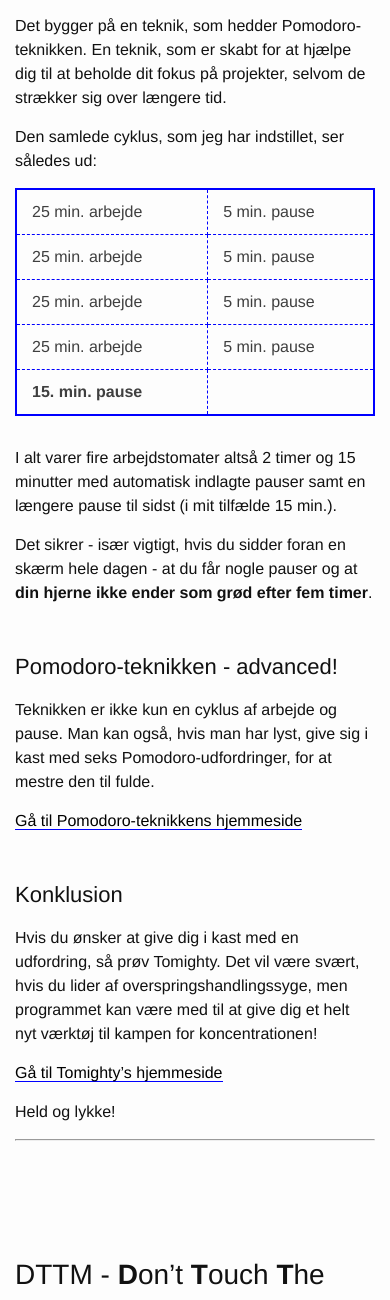
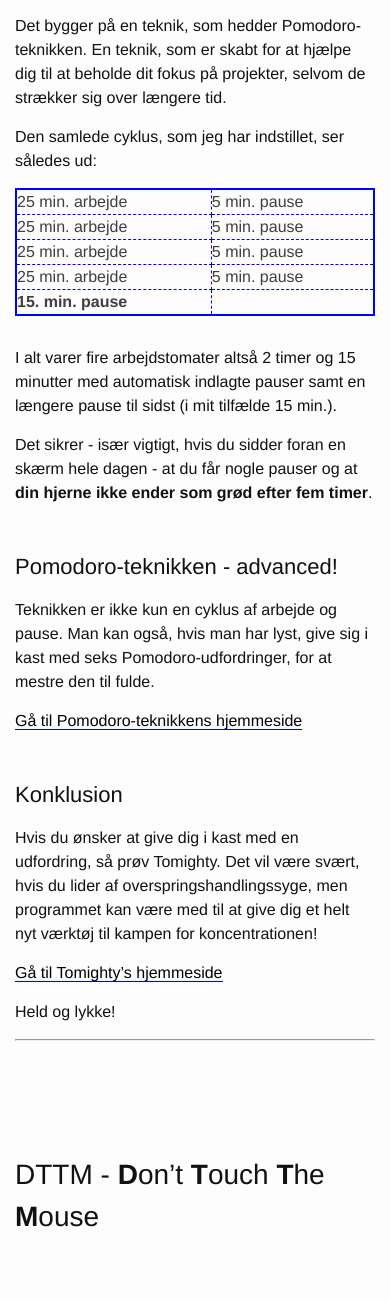
Before and after one commit to peterhoejlundandersen/hilsen, a PHP site: page /_site/blogs/2018/01/27/techlove.html in a window 390 px wide. Shown: the part 4736-6036 px from the top of the page. Run offline with PHP 8.4, Linux system fonts and the light colour scheme.

Commit message:
added css to create mobil friendly tabel

```diff
--- a/_sass/minima/_posts.scss
+++ b/_sass/minima/_posts.scss
@@ -224,3 +224,9 @@ h3 {
   display: block;
   padding: 5px;
 }
+
+@media screen and (max-width: 700px) {
+  table th, table td {
+    padding: 0px!important;
+  }
+}
--- a/_site/assets/main.css
+++ b/_site/assets/main.css
@@ -728,3 +728,7 @@ h3 {
 .in-finder .box .use {
   display: block;
   padding: 5px; }
+
+@media screen and (max-width: 700px) {
+  table th, table td {
+    padding: 0px !important; } }
--- a/_site/feed.xml
+++ b/_site/feed.xml
@@ -1,4 +1,4 @@
-<?xml version="1.0" encoding="utf-8"?><feed xmlns="http://www.w3.org/2005/Atom" ><generator uri="https://jekyllrb.com/" version="3.7.2">Jekyll</generator><link href="http://localhost:4000/feed.xml" rel="self" type="application/atom+xml" /><link href="http://localhost:4000/" rel="alternate" type="text/html" /><updated>2018-04-13T16:11:24+02:00</updated><id>http://localhost:4000/</id><title type="html">Hilsen IT</title><subtitle>Designer hjemmesider med et sikkert fundament i Ruby on Rails, Jekyll og Angular</subtitle><entry><title type="html">Døde dyr i Danmark</title><link href="http://localhost:4000/blogs/2018/04/12/deathshowering.html" rel="alternate" type="text/html" title="Døde dyr i Danmark" /><published>2018-04-12T00:00:00+02:00</published><updated>2018-04-12T00:00:00+02:00</updated><id>http://localhost:4000/blogs/2018/04/12/deathshowering</id><content type="html" xml:base="http://localhost:4000/blogs/2018/04/12/deathshowering.html">&lt;style&gt;
+<?xml version="1.0" encoding="utf-8"?><feed xmlns="http://www.w3.org/2005/Atom" ><generator uri="https://jekyllrb.com/" version="3.7.2">Jekyll</generator><link href="http://localhost:4000/feed.xml" rel="self" type="application/atom+xml" /><link href="http://localhost:4000/" rel="alternate" type="text/html" /><updated>2018-04-13T16:16:47+02:00</updated><id>http://localhost:4000/</id><title type="html">Hilsen IT</title><subtitle>Designer hjemmesider med et sikkert fundament i Ruby on Rails, Jekyll og Angular</subtitle><entry><title type="html">Døde dyr i Danmark</title><link href="http://localhost:4000/blogs/2018/04/12/deathshowering.html" rel="alternate" type="text/html" title="Døde dyr i Danmark" /><published>2018-04-12T00:00:00+02:00</published><updated>2018-04-12T00:00:00+02:00</updated><id>http://localhost:4000/blogs/2018/04/12/deathshowering</id><content type="html" xml:base="http://localhost:4000/blogs/2018/04/12/deathshowering.html">&lt;style&gt;
 body {
   height: 10000px!important;
 }
```
